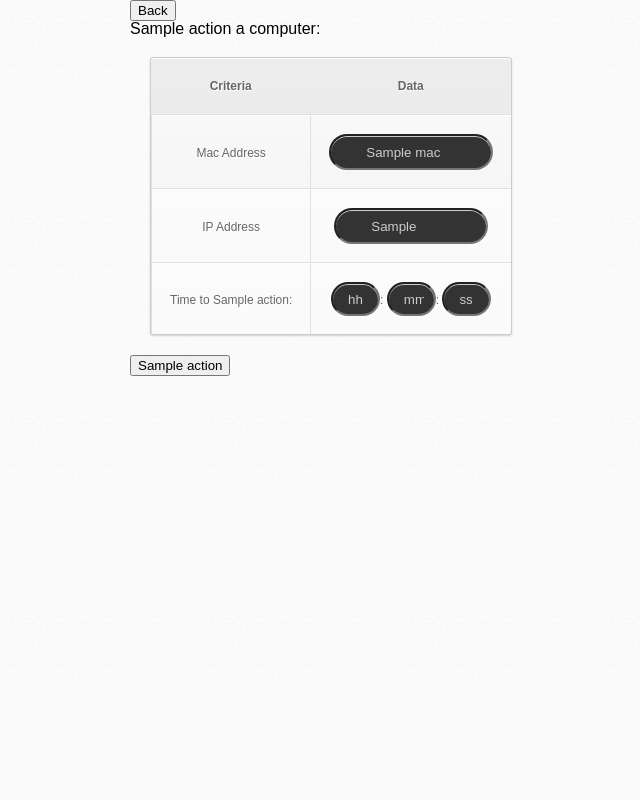
After one commit to Arielwest/Project, a Flask app: template Project/templates/WakeOnLan.html in a window 1280 px wide. The commit adds this page. Shown: the whole page, without its empty margins (250-890 px from the left). Run offline with Flask 2, Linux system fonts and the light colour scheme; the template is opened without the code that fills it: most values are stand-ins (such as "Sample title", 1, 10 or a date in 2020); parts of the project's set-up code (start-up, migrations or seed data) failed here and were passed over.

Commit message:
wake on lan on tiime

```diff
--- a/Project/GuiEngine.py
+++ b/Project/GuiEngine.py
@@ -6,6 +6,7 @@ from Server import Server
 from threading import Thread
 from ClientInterface import Computer
 from Process import Process
+from datetime import datetime
 
 app = Flask(__name__)
 server = Server()
@@ -24,15 +25,16 @@ def show_main_form():
         if request.method == 'POST':
             ip = request.form['Ip']
             mac = request.form['Mac']
-            active = request.form['Status'] == "online" or request.form['Status'] == u'online'
             if request.form['Action'] == "More":
                 url = url_for("view_computer", mac=mac, ip=ip)
                 return redirect(url)
             else:
-                if not active:
-                    server.wake_up(Computer(mac, ip, False))
+                action = request.form['Action']
+                if action == 'WakeOnLAN':
+                    action = 'wake up'
                 else:
-                    server.shutdown(Computer(mac, ip, True))
+                    action = 'shutdown'
+                return redirect(url_for('wake_on_lan', mac=mac, ip=ip, action=action))
         computers_dict = server.make_computers_dictionary()
         computers = [dict(IP=ip,MAC=mac, STATUS=state, INDEX=index, CONNECTED=connected) for ip, mac, state, index, connected in izip(computers_dict['IP'], computers_dict['MAC'], computers_dict['STATUS'], computers_dict['INDEX'], computers_dict['CONNECTED'])]
         return render_template("MainPage.html", computers=computers)
@@ -82,9 +84,26 @@ def show_processes(mac, ip, name):
     return render_template("ProcessesPage.html", process_list=process_list, mac=mac, ip=ip, name=name, message=message)
 
 
+@app.route('/wake_on_lan?mac=<mac>&ip=<ip>&action=<action>', methods=['GET', 'POST'])
+def wake_on_lan(mac, ip, action):
+    message = ""
+    if request.method == 'POST':
+        hour = request.form['hour']
+        minute = request.form['minute']
+        second = request.form['second']
+        active = action == 'shutdown'
+        try:
+            server.do_action(Computer(mac, ip, active), hour, minute, second, action)
+        except:
+            message = "Error: Time wasn't inserted correctly."
+        else:
+            return redirect(url_for('show_main_form'))
+    return render_template("WakeOnLan.html", mac=mac, ip=ip, action=action, message=message)
+
+
 def main():
     webbrowser.open(FLASK_URL)
-    app.run(host="0.0.0.0")
+    app.run(host="0.0.0.0", debug=False)
 
 if __name__ == "__main__":
     main()
--- a/Project/static/stylesheets/MyStyle.css
+++ b/Project/static/stylesheets/MyStyle.css
@@ -204,3 +204,18 @@ SPAN.td
 .ProcessText:hover {
     width: 250px;
 }
+
+.TimeText{
+    background: #333;
+    color: #ccc;
+    width: 20px;
+	height: 20px;
+    padding: 5px 10px 5px 15px;
+    border-radius: 20px;
+    box-shadow: 0 1px 0 #ccc inset;
+    transition: 500ms all ease;
+    outline: 0;
+}
+.TimeText:hover {
+    color: #fff;
+}
--- /dev/null
+++ b/Project/templates/WakeOnLan.html
@@ -0,0 +1,34 @@
+<!DOCTYPE html PUBLIC "-//W3C//DTD XHTML 1.0 Transitional//EN" "http://www.w3.org/TR/xhtml1/DTD/xhtml1-transitional.dtd">
+<html xmlns="http://www.w3.org/1999/xhtml">
+<head>
+    <meta http-equiv="Content-Type" content="text/html; charset=utf-8" />
+    <link rel="stylesheet" type="text/css" href="{{ url_for('static', filename='stylesheets/MyStyle.css') }}">
+    <title>Network Manager</title>
+</head>
+<body>
+<form method="get" action="{{ url_for('show_main_form') }}"><input id="ButtonBack" type="submit" value="Back"/></form>
+<p>{{ message }}</p>
+<p>{{ action }} a computer:</p>
+<form method="post" action="{{ url_for('wake_on_lan', mac=mac, ip=ip, action=action) }}">
+    <table cellspacing='0' cellpadding='0'> <!-- cellspacing='0' is important, must stay -->
+    <tr><th>Criteria</th><th>Data</th></tr> <!-- Table Header -->
+        <tr class='even'>
+            <td>Mac Address</td>
+            <td><input class="MacText" type="text" value="{{ mac }}"  name="Mac" readonly />  </td>
+        </tr>
+        <tr>
+            <td>IP Address</td>
+            <td><input class="IpText" type="text" value="{{ ip }}"  name="Ip" readonly />  </td>
+        </tr>
+        <tr>
+            <td>Time to {{ action }}:</td>
+            <td>
+                <input class="TimeText" type="text" value="hh"  name="hour" />:
+                <input class="TimeText" type="text" value="mm"  name="minute" />:
+                <input class="TimeText" type="text" value="ss"  name="second" />
+            </td>
+    </table>
+    <input id="ButtonGo" type="submit" value="{{ action }}"/>
+</form>
+</body>
+</html>
```
Also changed, not shown: Project/Server.py (+14 -10 lines), Project/Database.db, Project/static/Database.db (deleted), 7 other files.
